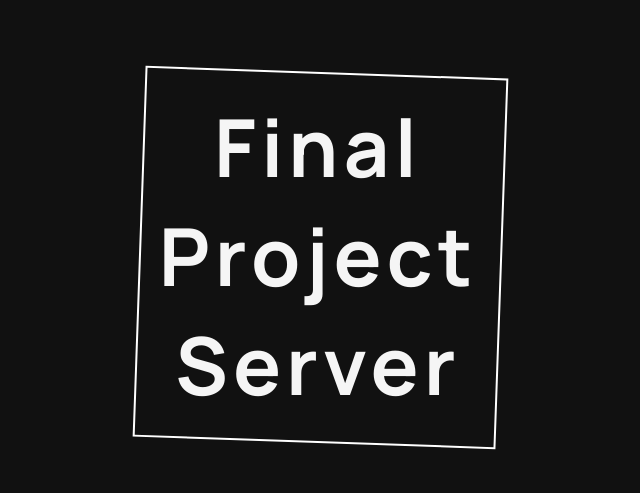
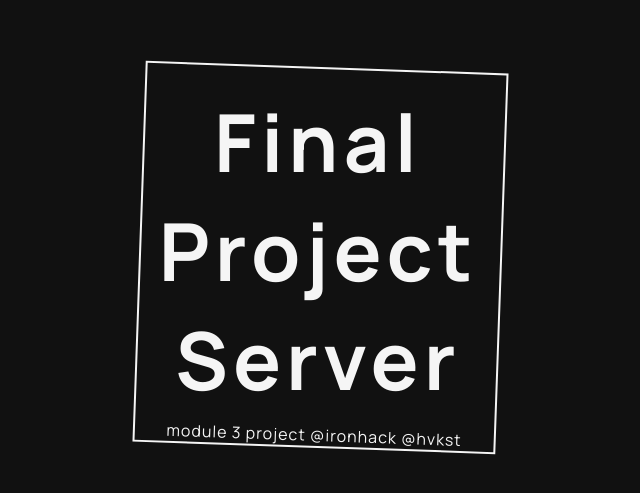
Before and after one commit to hvkst/cM_SERVER, a website: page views/index.html in a window 1280 px wide. Shown: the part 145-638 px from the top of the page, without its empty margins (322-962 px from the left). Drawn offline with Linux system fonts and the light colour scheme.

Commit message:
fixing cors

```diff
--- a/config/corsOptions.js
+++ b/config/corsOptions.js
@@ -14,6 +14,7 @@ const corsOptions = {
       callback(new Error('Not allowed by CORS'));
     }
   },
+  credentials: true,
 };
 
 module.exports = corsOptions;
--- a/views/index.html
+++ b/views/index.html
@@ -10,7 +10,7 @@
   <body>
     <div class="wrapper">
       <h1>
-        Final <br />
+        Final<br />
         Project<br />
         Server
       </h1>
@@ -42,20 +42,26 @@
     }
     .wrapper {
       position: relative;
-      padding: 20px;
+      padding: 20px 20px 30px;
     }
 
     .wrapper:after {
       /* background-color: #009cab; */
       width: 100%;
       height: 100%;
-      border: 2px solid white;
+      border: 2px solid whitesmoke;
       transform: rotate(2deg);
       position: absolute;
       left: 0;
       top: 0;
       z-index: -1;
-      content: '';
+      display: flex;
+      justify-content: center;
+      align-items: flex-end;
+      content: 'module 3 project @ironhack @hvkst';
+      font-size: 0.4rem;
+      letter-spacing: 1px;
+
       transition: all 0.5s ease-in-out;
     }
     .wrapper:hover:after {
```
Also changed, not shown: config/index.js (+7 -8 lines), views/404.html (+2 -1 lines).
